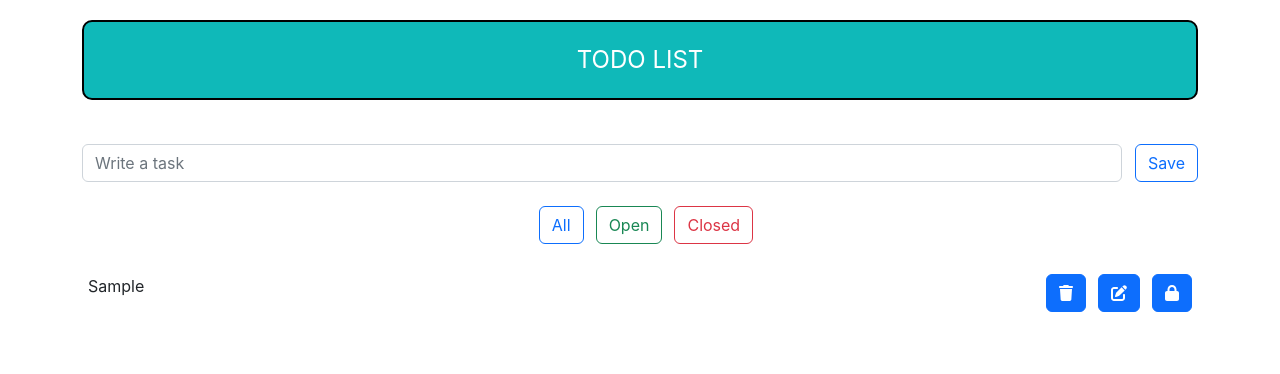
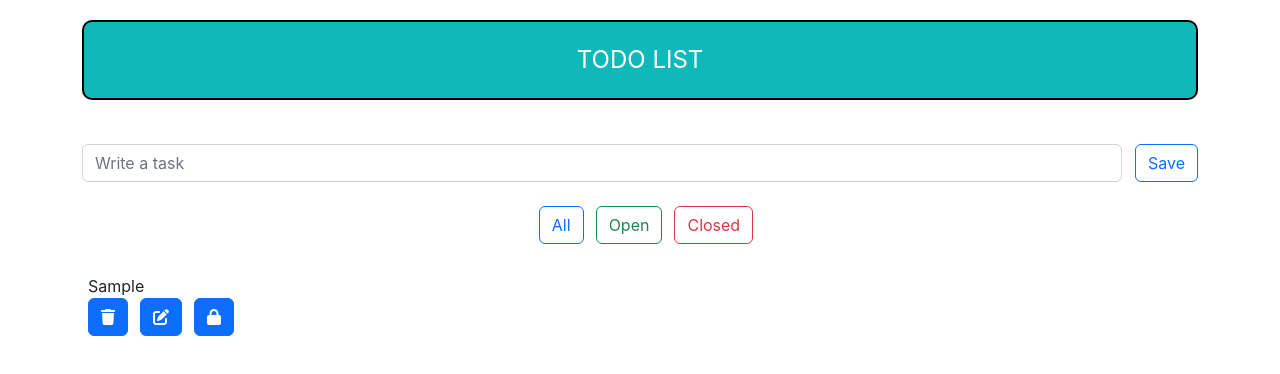
Before and after one commit to Mnetace/local-todo-list-react, a React (Create React App) app: page / in a window 1280 px wide. Both pictures are taken after typing "Sample" into the empty fields and a click on the button "Save". Shown: the top 374 px of the page. Built offline with nearby package versions, Linux system fonts and the light colour scheme; the HTML template or start-up script is replaced by a standard one.

Commit message:
Todo redaction 2

```diff
--- /dev/null
+++ b/src/components/TodoItem/TodoItem.js
@@ -0,0 +1,71 @@
+import React from 'react'
+import { Button } from 'react-bootstrap'
+import s from './TodoItem.module.css'
+import { FontAwesomeIcon } from '@fortawesome/react-fontawesome'
+import {
+  faSave,
+  faTrash,
+  faEdit,
+  faLock,
+  faLockOpen,
+} from '@fortawesome/free-solid-svg-icons'
+
+function TodoItem({
+  deleteTodo,
+  switchItemStatus,
+  editTodo,
+  saveTodo,
+  item,
+  edit,
+  value,
+  setValue,
+}) {
+  return (
+    <div key={item.id}>
+      {edit === item.id ? (
+        <div>
+          <input
+            value={value}
+            onChange={(e) => setValue(e.target.value)}
+            onKeyDown={(ev) => {
+              if (ev.key === 'Enter') {
+                saveTodo(item.id)
+              }
+            }}
+          />
+        </div>
+      ) : (
+        <div className={!item.status ? s.close : ''}>{item.title}</div>
+      )}
+
+      {edit === item.id ? (
+        <div>
+          <Button onClick={() => saveTodo(item.id)}>
+            <FontAwesomeIcon icon={faSave} />
+          </Button>
+        </div>
+      ) : (
+        <div>
+          <Button onClick={() => deleteTodo(item.id)}>
+            <FontAwesomeIcon icon={faTrash} />
+          </Button>
+          <Button
+            className={s.btn}
+            onClick={() => editTodo(item.id, item.title)}
+          >
+            <FontAwesomeIcon icon={faEdit} />
+          </Button>
+          <Button className={s.btn} onClick={() => switchItemStatus(item.id)}>
+            {item.status ? (
+              <FontAwesomeIcon icon={faLock} />
+            ) : (
+              <FontAwesomeIcon icon={faLockOpen} />
+            )}
+          </Button>
+        </div>
+      )}
+    </div>
+  )
+}
+
+export default TodoItem
--- /dev/null
+++ b/src/components/TodoItem/TodoItem.module.css
@@ -0,0 +1,12 @@
+.item {
+  width: 100%;
+}
+
+.btn {
+  margin-left: 12px;
+}
+
+.close {
+  color: gray;
+  text-decoration: line-through;
+}
--- a/src/components/TodoList/TodoList.js
+++ b/src/components/TodoList/TodoList.js
@@ -1,15 +1,16 @@
 import React, { useEffect, useState } from 'react'
-import { Button } from 'react-bootstrap'
+// import { Button } from 'react-bootstrap'
 import s from './TodoList.module.css'
-import { FontAwesomeIcon } from '@fortawesome/react-fontawesome'
-import {
-  faSave,
-  faTrash,
-  faEdit,
-  faLock,
-  faLockOpen,
-} from '@fortawesome/free-solid-svg-icons'
+// import { FontAwesomeIcon } from '@fortawesome/react-fontawesome'
+// import {
+//   faSave,
+//   faTrash,
+//   faEdit,
+//   faLock,
+//   faLockOpen,
+// } from '@fortawesome/free-solid-svg-icons'
 import TodoFilter from '../TodoFilter/TodoFilter'
+import TodoItem from '../TodoItem/TodoItem'
 
 function TodoList({ todo, setTodo }) {
   const [edit, setEdit] = useState(null)
@@ -49,54 +50,18 @@ function TodoList({ todo, setTodo }) {
   return (
     <div>
       <TodoFilter setFilteredItems={setFilteredItems} todo={todo} />
-
       {filteredItems.map((item) => (
-        <div key={item.id} className={s.listItems}>
-          {edit === item.id ? (
-            <div>
-              <input
-                value={value}
-                onChange={(e) => setValue(e.target.value)}
-                onKeyDown={(ev) => {
-                  if (ev.key === 'Enter') {
-                    saveTodo(item.id)
-                  }
-                }}
-              />
-            </div>
-          ) : (
-            <div className={!item.status ? s.close : ''}>{item.title}</div>
-          )}
-
-          {edit === item.id ? (
-            <div>
-              <Button onClick={() => saveTodo(item.id)}>
-                <FontAwesomeIcon icon={faSave} />
-              </Button>
-            </div>
-          ) : (
-            <div>
-              <Button onClick={() => deleteTodo(item.id)}>
-                <FontAwesomeIcon icon={faTrash} />
-              </Button>
-              <Button
-                className={s.btn}
-                onClick={() => editTodo(item.id, item.title)}
-              >
-                <FontAwesomeIcon icon={faEdit} />
-              </Button>
-              <Button
-                className={s.btn}
-                onClick={() => switchItemStatus(item.id)}
-              >
-                {item.status ? (
-                  <FontAwesomeIcon icon={faLock} />
-                ) : (
-                  <FontAwesomeIcon icon={faLockOpen} />
-                )}
-              </Button>
-            </div>
-          )}
+        <div className={s.listItems}>
+          <TodoItem
+            deleteTodo={deleteTodo}
+            switchItemStatus={switchItemStatus}
+            editTodo={editTodo}
+            saveTodo={saveTodo}
+            item={item}
+            edit={edit}
+            value={value}
+            setValue={setValue}
+          />
         </div>
       ))}
     </div>
--- a/src/components/TodoList/TodoList.module.css
+++ b/src/components/TodoList/TodoList.module.css
@@ -1,7 +1,3 @@
-.btn {
-  margin-left: 12px;
-}
-
 .listItems {
   display: flex;
   justify-content: space-between;
@@ -14,8 +10,3 @@
   background: #d1effd;
   border-radius: 6px;
 }
-
-.close {
-  color: gray;
-  text-decoration: line-through;
-}
```
